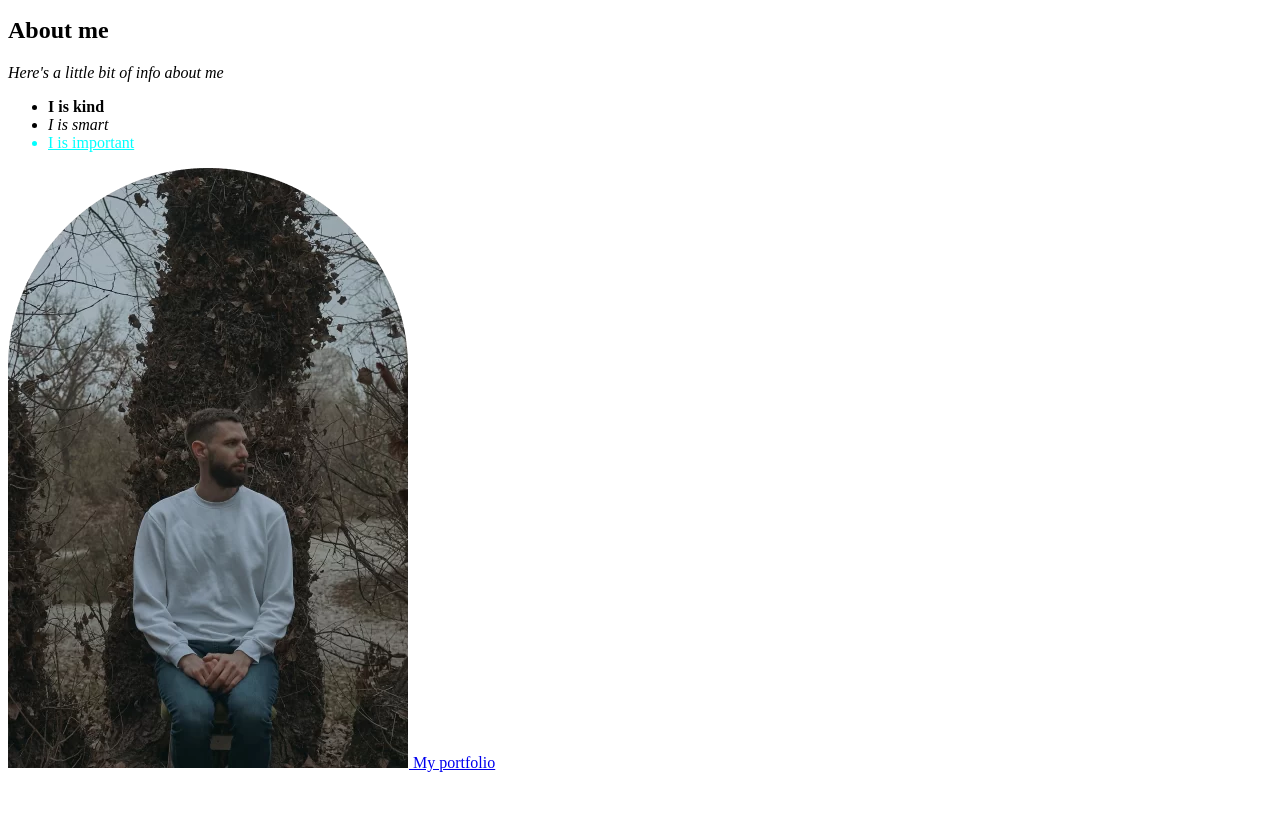
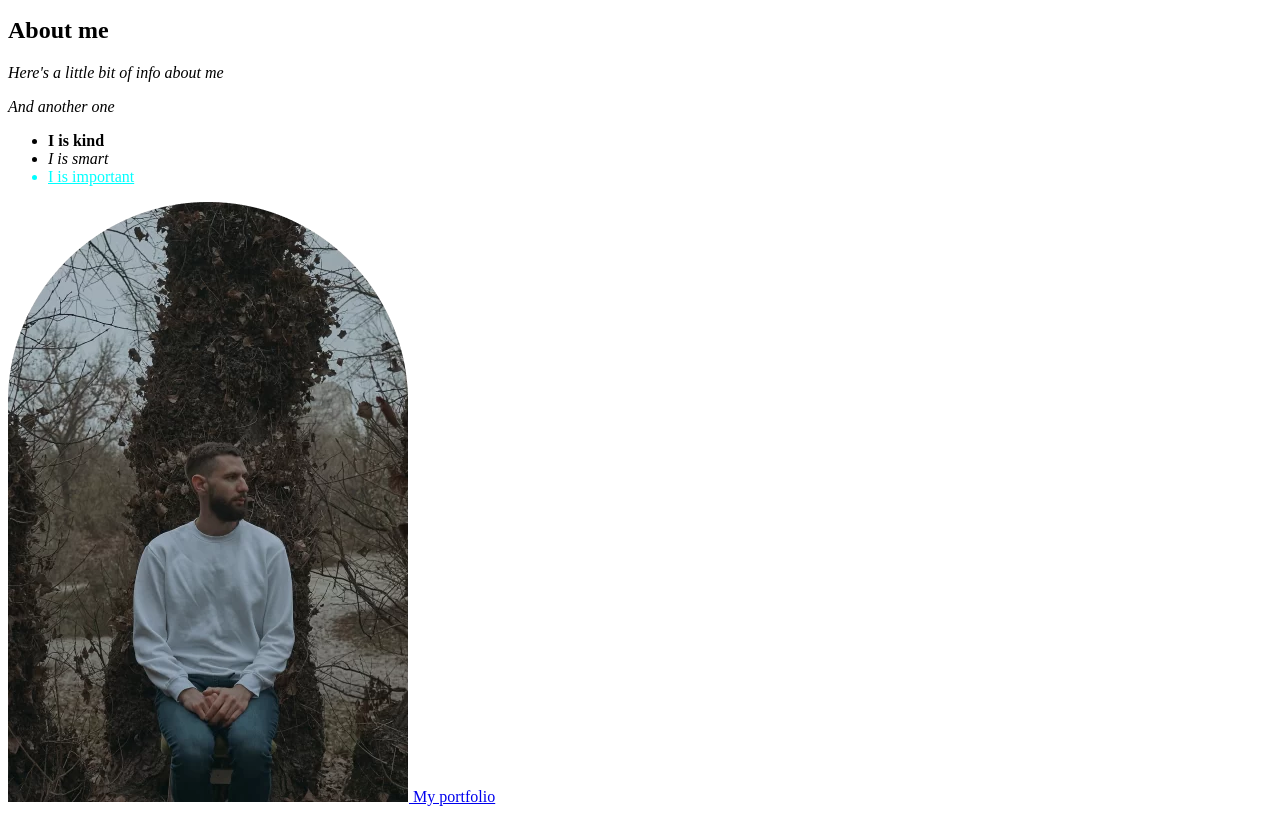
Before and after one commit to iurche/iurche, a plain HTML site: page index.html in a window 1280 px wide. Shown: the part 101-915 px from the top of the page. Before the commit the page ends 881 px from the top, so only its background shows below. Drawn offline with Linux system fonts and the light colour scheme.

Commit message:
add a paragraph

```diff
--- a/index.html
+++ b/index.html
@@ -11,6 +11,7 @@
 
 <h2>About me</h2>
 <p class="it">Here's a little bit of info about me</p>
+<p class="it">And another one</p>
 <ul>
 <li style="font-weight: bold;">I is kind</li>
 <li style="font-style: italic;">I is smart</li>
```
